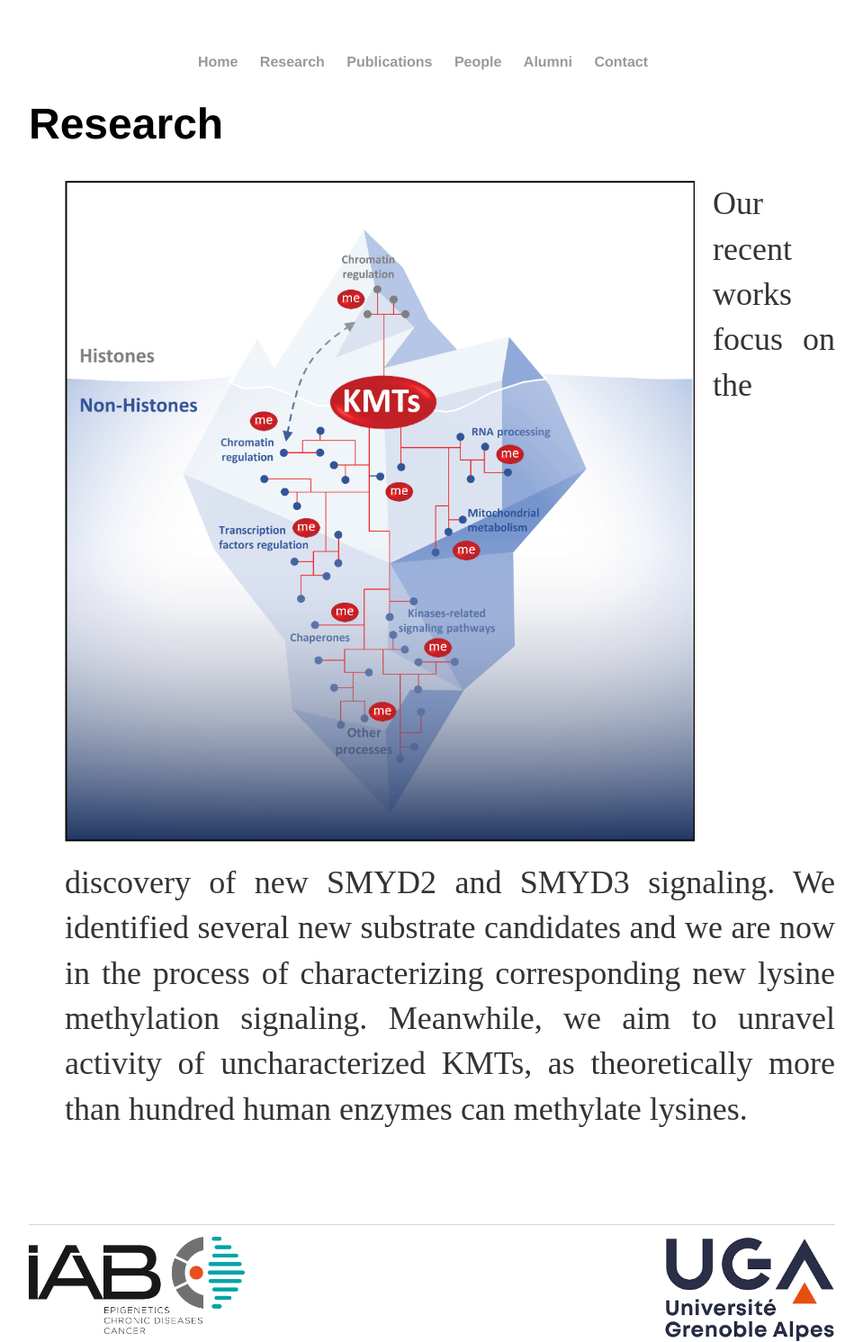
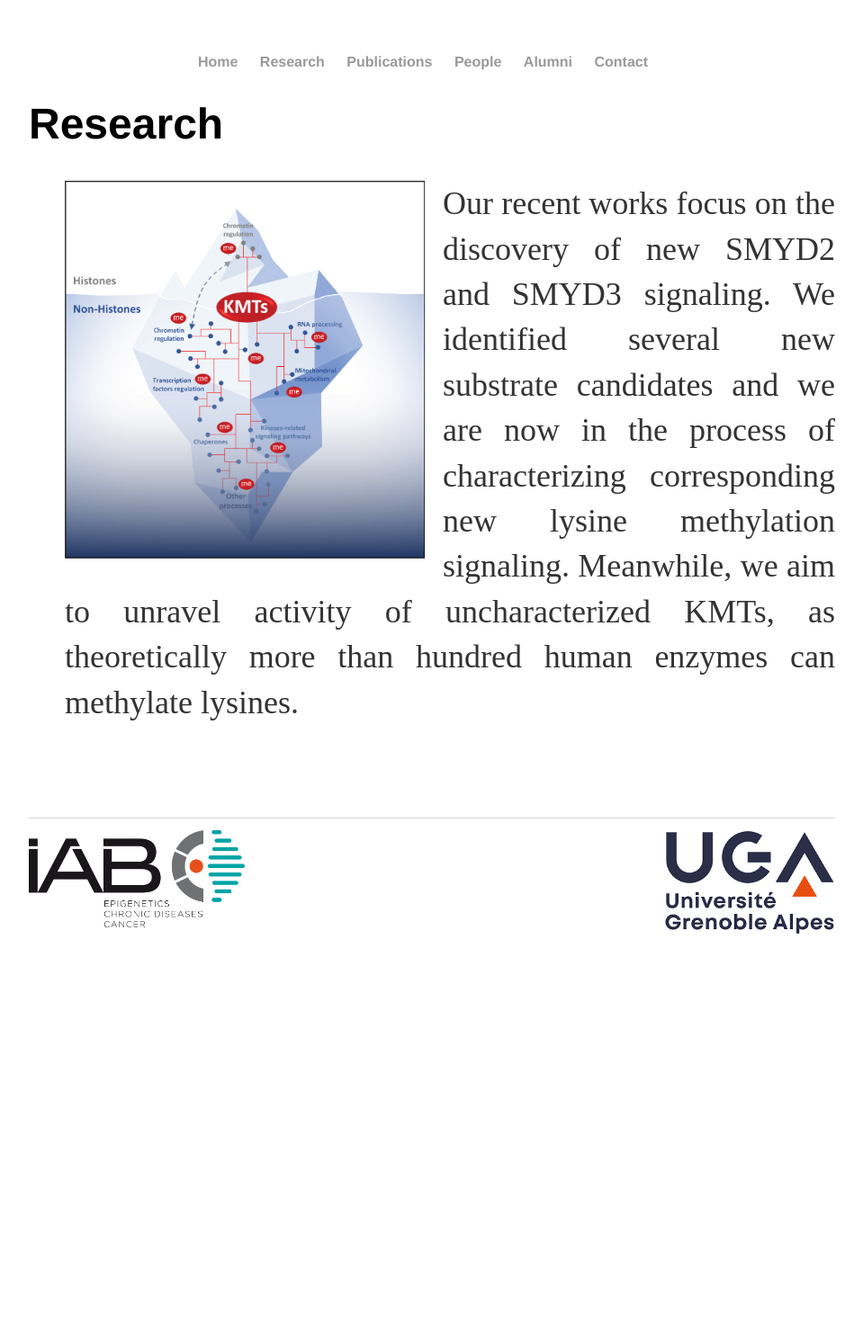
Before and after one commit to Reynoird-Lab/Reynoird-lab.github.io, a Jekyll site: the page built from Research/index.html, in a window 1280 px wide. Shown: the whole page at 90% size, without its empty margins (160-1119 px from the left). Built offline with Jekyll 4.4.1, drawn with Linux system fonts in a browser that asks for light colours; Markdown is read by kramdown in place of the engine named in the settings; after the commit the page ends 1039 px from its top, so only the background shows below that.

Commit message:
Update index.html

```diff
--- a/Research/index.html
+++ b/Research/index.html
@@ -5,5 +5,5 @@
 	<h1>{{ page.title }}</h1>
 	<ul class="posts">
 
-<img src="https://reynoird-lab.github.io/Images/Lukinovic V graphical abstract CMYK_revision.png" title="Lysine Methylation Signaling" align="left" width="700" style="margin: 0px 20px 20px 0px;" /> <p align="justify" align="left">Our recent works focus on the discovery of new SMYD2 and SMYD3 signaling. We identified several new substrate candidates and we are now in the process of characterizing corresponding new lysine methylation signaling. Meanwhile, we aim to unravel activity of uncharacterized KMTs, as theoretically more than hundred human enzymes can methylate lysines.</p><br>
-</p>
+<img src="https://reynoird-lab.github.io/Images/Lukinovic V graphical abstract CMYK_revision.png" title="Lysine Methylation Signaling" align="left" width="400" style="margin: 0px 20px 20px 0px;" />
+<p align="justify" align="left">Our recent works focus on the discovery of new SMYD2 and SMYD3 signaling. We identified several new substrate candidates and we are now in the process of characterizing corresponding new lysine methylation signaling. Meanwhile, we aim to unravel activity of uncharacterized KMTs, as theoretically more than hundred human enzymes can methylate lysines.</p><br>
```
